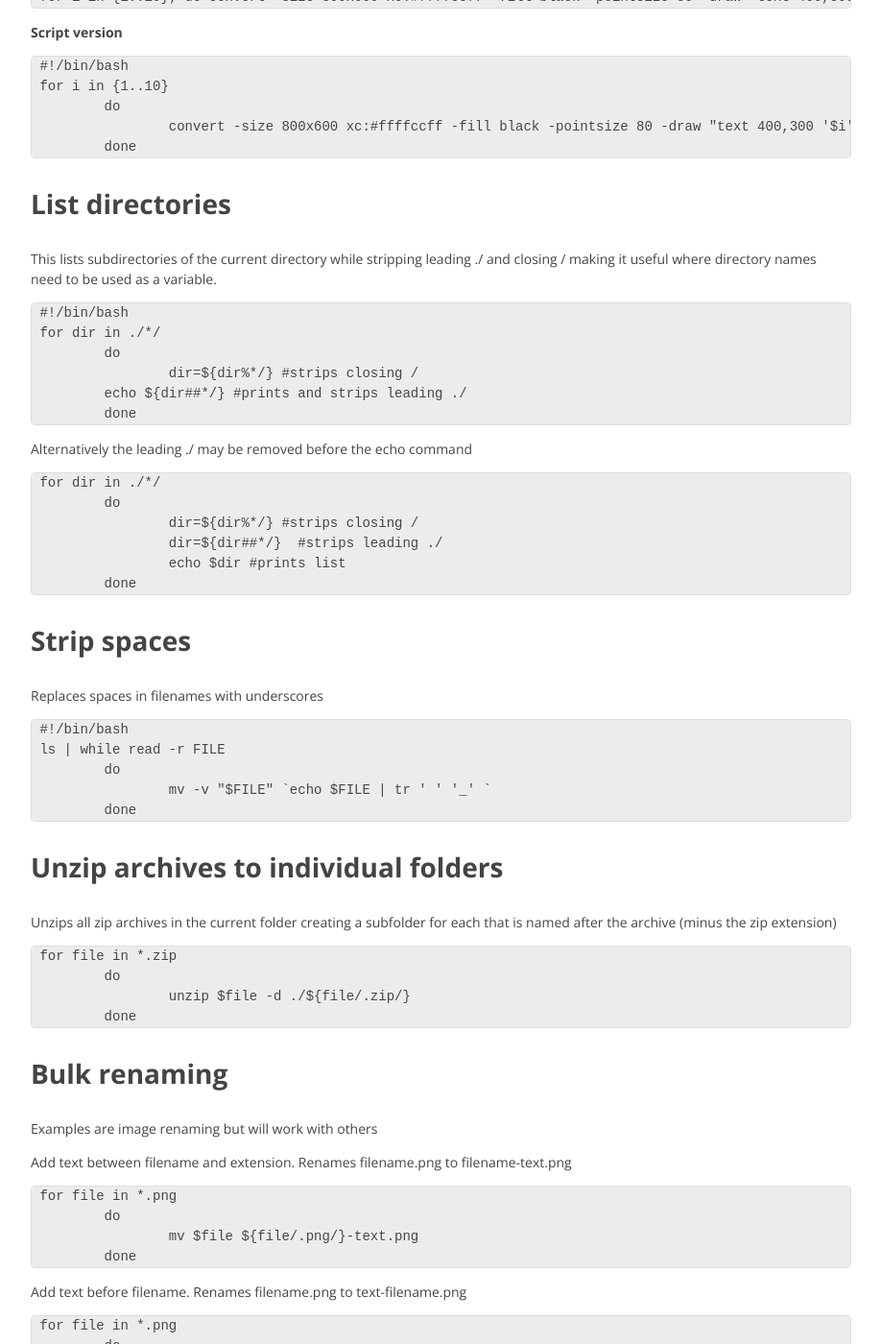
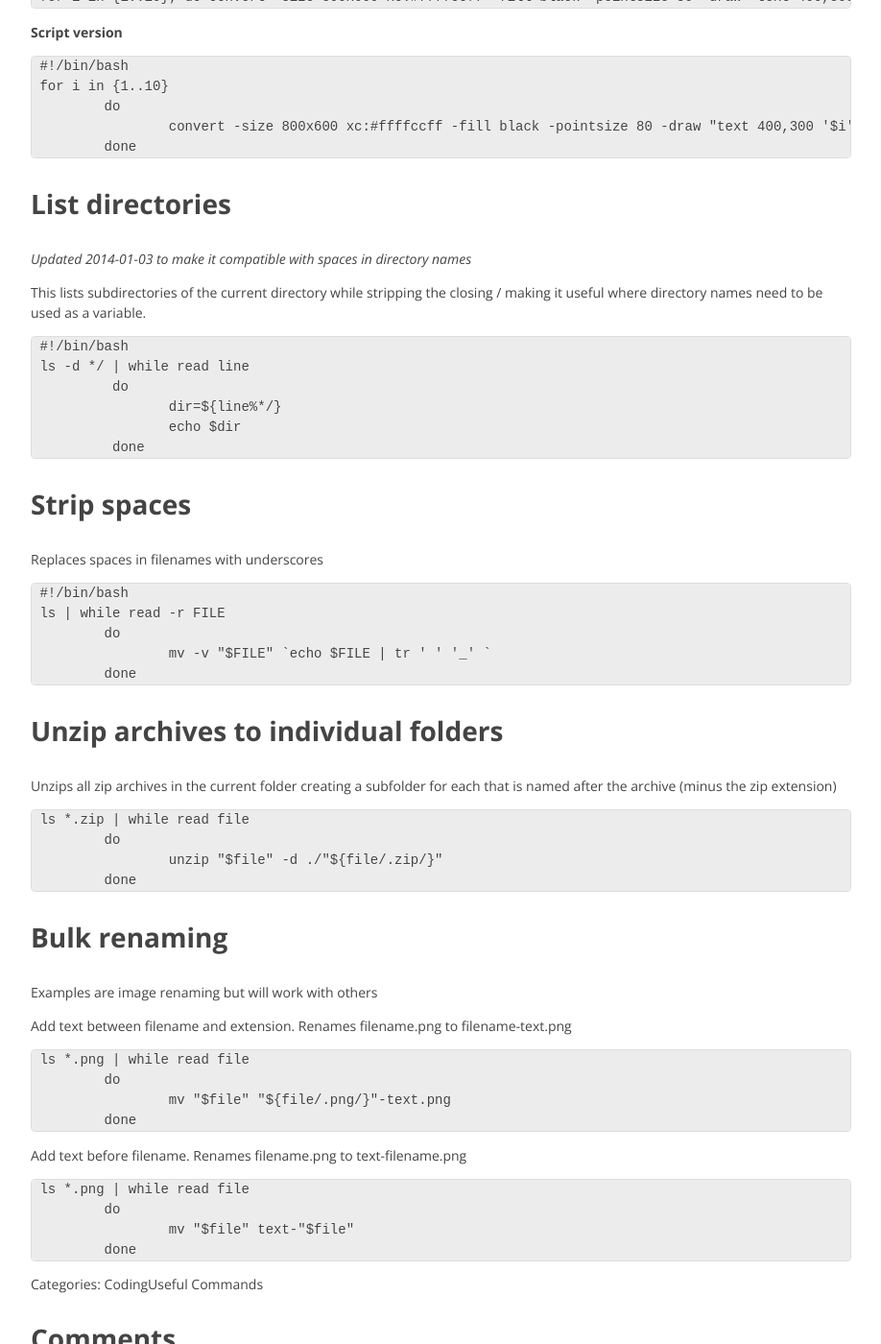
Before and after one commit to sebspain/sebspain.github.io, a Jekyll site: the page built from _posts/2013-12-22-useful-commands-1.md, in a window 1280 px wide and 1400 px high, scrolled down 414 px. Shown: the whole window at 96% size, without its empty margins (38-956 px from the left). Built offline with Jekyll 4.4.1, drawn with Linux system fonts in a browser that asks for light colours; Markdown is read by kramdown in place of the engine named in the settings; comment, search, counter and statistics services are not loaded; some of the changed text lies outside the part shown.

Commit message:
updated to allow filenames with spaces

````diff
--- a/_posts/2013-12-22-useful-commands-1.md
+++ b/_posts/2013-12-22-useful-commands-1.md
@@ -30,26 +30,17 @@ for i in {1..10}
 ```
 
 ###List directories
-This lists subdirectories of the current directory while stripping leading ./ and closing / making it useful where directory names need to be used as a variable.
+*Updated 2014-01-03 to make it compatible with spaces in directory names*
+
+This lists subdirectories of the current directory while stripping the closing / making it useful where directory names need to be used as a variable.
 
 ```{sh}
 #!/bin/bash
-for dir in ./*/
-	do
-		dir=${dir%*/} #strips closing /
-    	echo ${dir##*/} #prints and strips leading ./
-	done
-```
-
-Alternatively the leading ./ may be removed before the echo command
-
-```{sh}
-for dir in ./*/
- 	do
- 		dir=${dir%*/} #strips closing /
- 		dir=${dir##*/} 	#strips leading ./
- 		echo $dir #prints list
- 	done
+ls -d */ | while read line
+	 do
+	 	dir=${line%*/}
+	 	echo $dir
+	 done
 ```
 
 ###Strip spaces
@@ -67,9 +58,9 @@ ls | while read -r FILE
 Unzips all zip archives in the current folder creating a subfolder for each that is named after the archive (minus the zip extension)
 
 ```{sh}
-for file in *.zip
+ls *.zip | while read file
 	do
-		unzip $file -d ./${file/.zip/}
+		unzip "$file" -d ./"${file/.zip/}"
 	done
 ```
 
@@ -79,17 +70,17 @@ Examples are image renaming but will work with others
 Add text between filename and extension. Renames filename.png to filename-text.png
 
 ```{sh}
-for file in *.png
+ls *.png | while read file
 	do
-		mv $file ${file/.png/}-text.png
+		mv "$file" "${file/.png/}"-text.png
 	done
 ```
 
 Add text before filename. Renames filename.png to text-filename.png
 
 ```{sh}
-for file in *.png
+ls *.png | while read file
 	do
-		mv $file text-$file
+		mv "$file" text-"$file"
 	done
 ```
````
